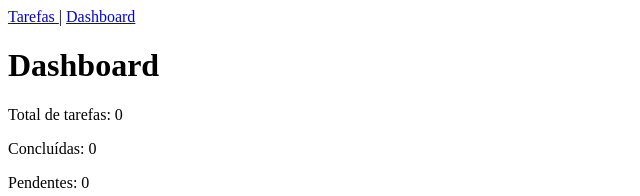
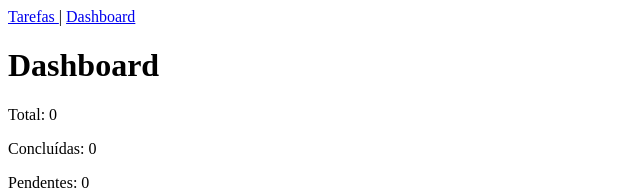
Before and after one commit to eoFrancaa/toDoList, a Vue app: page /dashboard in a window 1280 px wide. Shown: the top 196 px of the page, without its empty margins (0-640 px from the left). Built offline with nearby package versions, Linux system fonts and the light colour scheme; the HTML template or start-up script is replaced by a standard one.

Commit message:
Implementação Pinia

```diff
--- a/src/main.ts
+++ b/src/main.ts
@@ -2,7 +2,8 @@ import { createApp } from 'vue'
 import { createPinia } from 'pinia'
 
 import App from './App.vue'
-import router from './router'
+import router from './router/index.ts'
+
 
 const app = createApp(App)
 
--- /dev/null
+++ b/src/stores/taskStore.ts
@@ -0,0 +1,138 @@
+import { ref, computed } from 'vue'
+import { defineStore } from 'pinia'
+
+
+interface Tarefa {
+
+  id: number
+
+  titulo: string
+
+  concluida: boolean
+
+}
+
+
+
+export const useTaskStore = defineStore('tasks', () => {
+
+
+  const tarefas = ref<Tarefa[]>(
+
+    JSON.parse(
+      localStorage.getItem('tarefas') || '[]'
+    )
+
+  )
+
+
+  const tarefasConcluidas = computed(() => {
+
+
+    return tarefas.value.filter(
+
+      tarefa => tarefa.concluida
+
+    )
+
+
+  })
+
+
+
+  function adicionarTarefa(titulo:string){
+
+
+    tarefas.value.push({
+
+      id: Date.now(),
+
+      titulo,
+
+      concluida:false
+
+    })
+
+
+    salvar()
+
+
+  }
+
+
+
+
+  function concluirTarefa(id:number){
+
+
+    const tarefa = tarefas.value.find(
+
+      tarefa => tarefa.id === id
+
+    )
+
+
+    if(tarefa){
+
+      tarefa.concluida = !tarefa.concluida
+
+    }
+
+
+    salvar()
+
+  }
+
+
+
+
+  function excluirTarefa(id:number){
+
+
+    tarefas.value = tarefas.value.filter(
+
+      tarefa => tarefa.id !== id
+
+    )
+
+
+    salvar()
+
+  }
+
+
+
+
+  function salvar(){
+
+
+    localStorage.setItem(
+
+      'tarefas',
+
+      JSON.stringify(tarefas.value)
+
+    )
+
+
+  }
+
+
+
+
+  return {
+
+    tarefas,
+
+    tarefasConcluidas,
+
+    adicionarTarefa,
+
+    concluirTarefa,
+
+    excluirTarefa
+
+  }
+
+
+})
--- a/src/views/dashboardView.vue
+++ b/src/views/dashboardView.vue
@@ -1,27 +1,23 @@
-<script setup>
+<script setup lang="ts">
+
+import { useTaskStore } from '../stores/taskStore'
 
 import { computed } from 'vue'
 
 
-const tarefas = JSON.parse(
-
-    localStorage.getItem('tarefas') || '[]'
-
-)
+const taskStore = useTaskStore()
 
 
-const total = computed(() => {
 
-    return tarefas.length
-
-})
+const pendentes = computed(()=>{
 
 
-const concluidas = computed(() => {
+return taskStore.tarefas.filter(
 
-    return tarefas.filter(
-        t => t.concluida
+t => !t.concluida
+
 ).length
+
 
 })
 
@@ -36,18 +32,20 @@ const concluidas = computed(() => {
 
 
 <p>
-        Total de tarefas: {{ total }}
+Total:
+{{ taskStore.tarefas.length }}
 </p>
 
 
 <p>
-        Concluídas: {{ concluidas }}
+Concluídas:
+{{ taskStore.tarefasConcluidas.length }}
 </p>
 
 
 <p>
 Pendentes:
-        {{ total - concluidas }}
+{{ pendentes }}
 </p>
 
 
--- a/src/views/homeView.vue
+++ b/src/views/homeView.vue
@@ -1,79 +1,12 @@
-<script setup>
-import { ref, computed, watch } from 'vue'
-import TaskForm from '@/components/taskForm.vue'
-import TaskList from '@/components/taskList.vue'
+<script setup lang="ts">
+
+import TaskForm from '../components/TaskForm.vue'
+import TaskList from '../components/TaskList.vue'
+
+import { useTaskStore } from '../stores/taskStore'
 
 
-const tarefas = ref(
-
-  JSON.parse(
-    localStorage.getItem('tarefas') || '[]'
-  )
-
-)
-
-
-function adicionarTarefa(nome) {
-
-  tarefas.value.push({
-
-    id: Date.now(),
-
-    titulo: nome,
-
-    concluida: false
-
-  })
-
-}
-
-function concluirTarefa(id) {
-
-  const tarefa = tarefas.value.find(
-    tarefa => tarefa.id === id
-  )
-
-
-  tarefa.concluida = !tarefa.concluida
-
-}
-
-function excluirTarefa(id) {
-
-  tarefas.value = tarefas.value.filter(
-    tarefa => tarefa.id !== id
-  )
-
-}
-
-const tarefasConcluidas = computed(() => {
-
-  return tarefas.value.filter(
-    tarefa => tarefa.concluida
-  )
-
-})
-
-
-
-watch(
-  tarefas,
-  (novasTarefas) => {
-
-
-    localStorage.setItem(
-
-      'tarefas',
-
-      JSON.stringify(novasTarefas)
-    )
-
-  },
-
-  {
-    deep: true
-  }
-)
+const taskStore = useTaskStore()
 
 
 </script>
@@ -81,19 +14,23 @@ watch(
 
 <template>
 
-
-  <TaskForm @adicionar="adicionarTarefa" />
+<h1>Minhas tarefas</h1>
 
 
-  <h2>Tarefas</h2>
-
-  <TaskList :tarefas="tarefas" @concluir="concluirTarefa" @excluir="excluirTarefa" />
+<TaskForm
+@adicionar="taskStore.adicionarTarefa"
+/>
 
 
-  <h2>Concluídas</h2>
+<TaskList
 
+:tarefas="taskStore.tarefas"
 
-  <TaskList :tarefas="tarefasConcluidas" @concluir="concluirTarefa" @excluir="excluirTarefa" />
+@concluir="taskStore.concluirTarefa"
+
+@excluir="taskStore.excluirTarefa"
+
+/>
 
 
 </template>
```
Also changed, not shown: src/stores/counter.ts (deleted, +0 -12 lines). Lines whose indentation alone changed are shown as unchanged.
